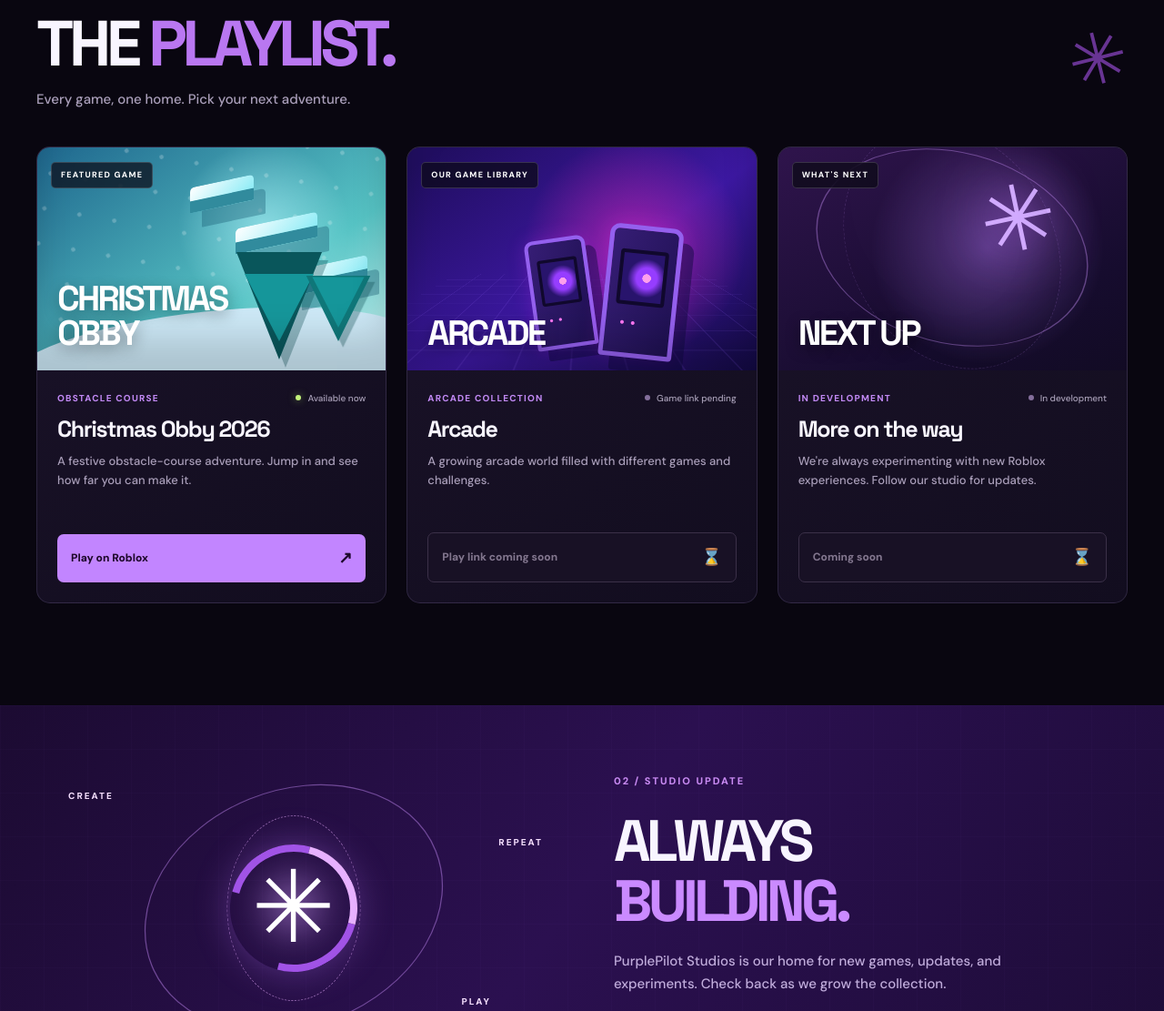
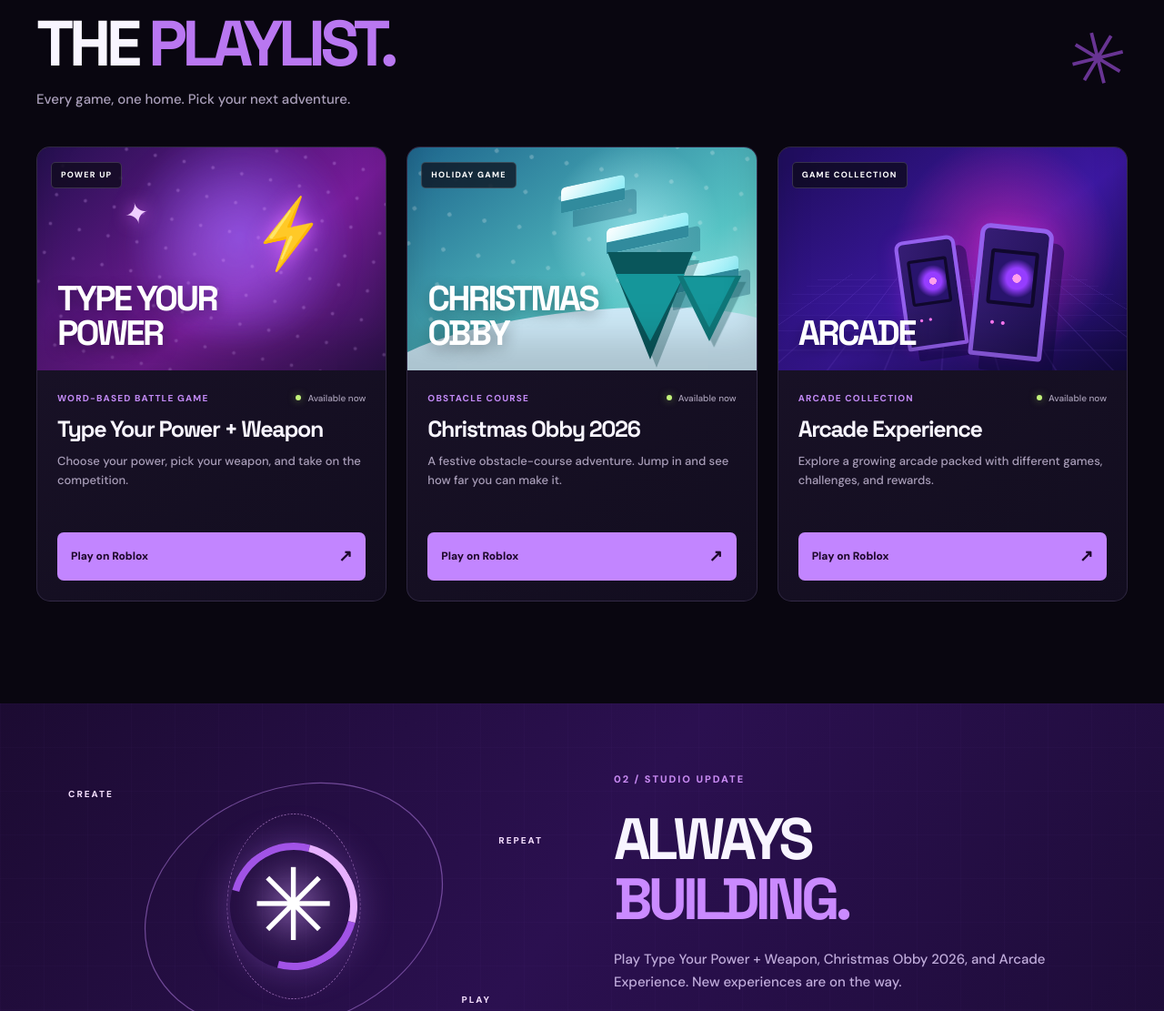
Before and after one commit to PurplePilotStudios/purplepilot-studios, a plain HTML site: page index.html in a window 1280 px wide. Shown: the part 966-2077 px from the top of the page at 91% size. Drawn offline with Linux system fonts and the light colour scheme.

Commit message:
Add files via upload

```diff
--- a/config.js
+++ b/config.js
@@ -16,44 +16,67 @@ window.PURPLEPILOT_CONFIG = {
     { name: "Instagram", handle: "@purplepilotstudios", url: "" },
     { name: "YouTube", handle: "@purplepilotstudios", url: "" },
   ],
+  // Platform-specific Roblox campaigns. These are for posting on each platform.
+  // Website Play buttons should eventually use separately generated Website campaigns.
   games: [
+    {
+      id: "type-your-power-weapon",
+      name: "Type Your Power + Weapon",
+      eyebrow: "POWER UP",
+      type: "Word-based battle game",
+      description: "Choose your power, pick your weapon, and take on the competition.",
+      status: "playable",
+      // Temporary until a dedicated Website campaign or canonical experience URL is provided.
+      url: "https://www.roblox.com/join/vswln",
+      campaigns: {
+        tiktok: "https://www.roblox.com/join/vswln",
+        instagram: "https://www.roblox.com/join/wx88u",
+        youtube: "https://www.roblox.com/join/w8phj",
+        website: "",
+      },
+      art: "power",
+      featured: true,
+    },
     {
       id: "christmas-obby",
       name: "Christmas Obby 2026",
-      eyebrow: "FEATURED GAME",
+      eyebrow: "HOLIDAY GAME",
       type: "Obstacle course",
       description: "A festive obstacle-course adventure. Jump in and see how far you can make it.",
       status: "playable",
+      // Canonical link; website traffic won't be misattributed to a social campaign.
       url: "https://www.roblox.com/games/71224004487082/Christmas-Obby-2026",
+      campaigns: {
+        tiktok: "https://www.roblox.com/join/hul79",
+        instagram: "https://www.roblox.com/join/svvtm",
+        youtube: "https://www.roblox.com/join/x50vy",
+        website: "",
+      },
       art: "christmas",
-      featured: true,
-    },
-    {
-      id: "arcade",
-      name: "Arcade",
-      eyebrow: "OUR GAME LIBRARY",
-      type: "Arcade collection",
-      description: "A growing arcade world filled with different games and challenges.",
-      status: "link-pending", // This game is published; add its URL to enable Play.
-      url: "",
-      art: "arcade",
       featured: false,
     },
     {
-      id: "next-up",
-      name: "More on the way",
-      eyebrow: "WHAT'S NEXT",
-      type: "In development",
-      description: "We're always experimenting with new Roblox experiences. Follow our studio for updates.",
-      status: "in-development",
-      url: "",
-      art: "future",
+      id: "arcade-experience",
+      name: "Arcade Experience",
+      eyebrow: "GAME COLLECTION",
+      type: "Arcade collection",
+      description: "Explore a growing arcade packed with different games, challenges, and rewards.",
+      status: "playable",
+      // Temporary until a dedicated Website campaign or canonical experience URL is provided.
+      url: "https://www.roblox.com/join/jpsch",
+      campaigns: {
+        tiktok: "https://www.roblox.com/join/jpsch",
+        instagram: "https://www.roblox.com/join/d582y",
+        youtube: "https://www.roblox.com/join/h5jew",
+        website: "",
+      },
+      art: "arcade",
       featured: false,
     },
   ],
   announcement: {
     eyebrow: "STUDIO UPDATE",
-    title: "We're building our next chapter.",
-    body: "PurplePilot Studios is our home for new games, updates, and experiments. Check back as we grow the collection.",
+    title: "Three ways to play. More on the way.",
+    body: "Play Type Your Power + Weapon, Christmas Obby 2026, and Arcade Experience. New experiences are on the way.",
   },
 };
--- a/site.js
+++ b/site.js
@@ -22,12 +22,14 @@
   const artMarkup = {
     christmas: '<div class="snow-hill"></div><div class="platform platform-one"></div><div class="platform platform-two"></div><div class="platform platform-three"></div><div class="pine pine-one"></div><div class="pine pine-two"></div>',
     arcade: '<div class="arcade-cabinet cab-one"></div><div class="arcade-cabinet cab-two"></div>',
+    power: '<div class="power-glow"></div><div class="power-spark power-spark-one">⚡</div><div class="power-spark power-spark-two">✦</div>',
     future: '<div class="future-star">✳</div>'
   };
 
   const titles = {
     christmas: 'CHRISTMAS<br>OBBY',
     arcade: 'ARCADE',
+    power: 'TYPE YOUR<br>POWER',
     future: 'NEXT UP'
   };
 
--- a/styles.css
+++ b/styles.css
@@ -246,3 +246,10 @@ h1,h2,h3 {font-family:var(--font-display);}
   .section-heading h2{font-size:43px;}
 }
 @media (prefers-reduced-motion:reduce){html{scroll-behavior:auto;}*,*::before,*::after{animation:none!important;transition:none!important;}}
+
+/* PurplePilot Studios: Type Your Power + Weapon game card */
+.art-power {background:radial-gradient(circle at 58% 40%,#7b54ff91,transparent 47%),linear-gradient(140deg,#251050,#761c99 60%,#2d124d);}
+.art-power::before {content:"";position:absolute;inset:0;background:radial-gradient(circle,#dcaaff8c 1px,transparent 2px) 0 0/27px 27px;opacity:.5;transform:rotate(12deg) scale(1.2);}
+.power-glow {position:absolute;left:37%;top:15%;width:150px;height:150px;border-radius:50%;background:#df80ff45;filter:blur(32px);}
+.power-spark {position:absolute;color:#f0ceff;text-shadow:0 0 20px #d968ff;font-size:68px;transform:rotate(-12deg);}
+.power-spark-one {left:61%;top:18%;}.power-spark-two {left:25%;top:20%;font-size:32px;}
```
Also changed, not shown: 1 other file.
